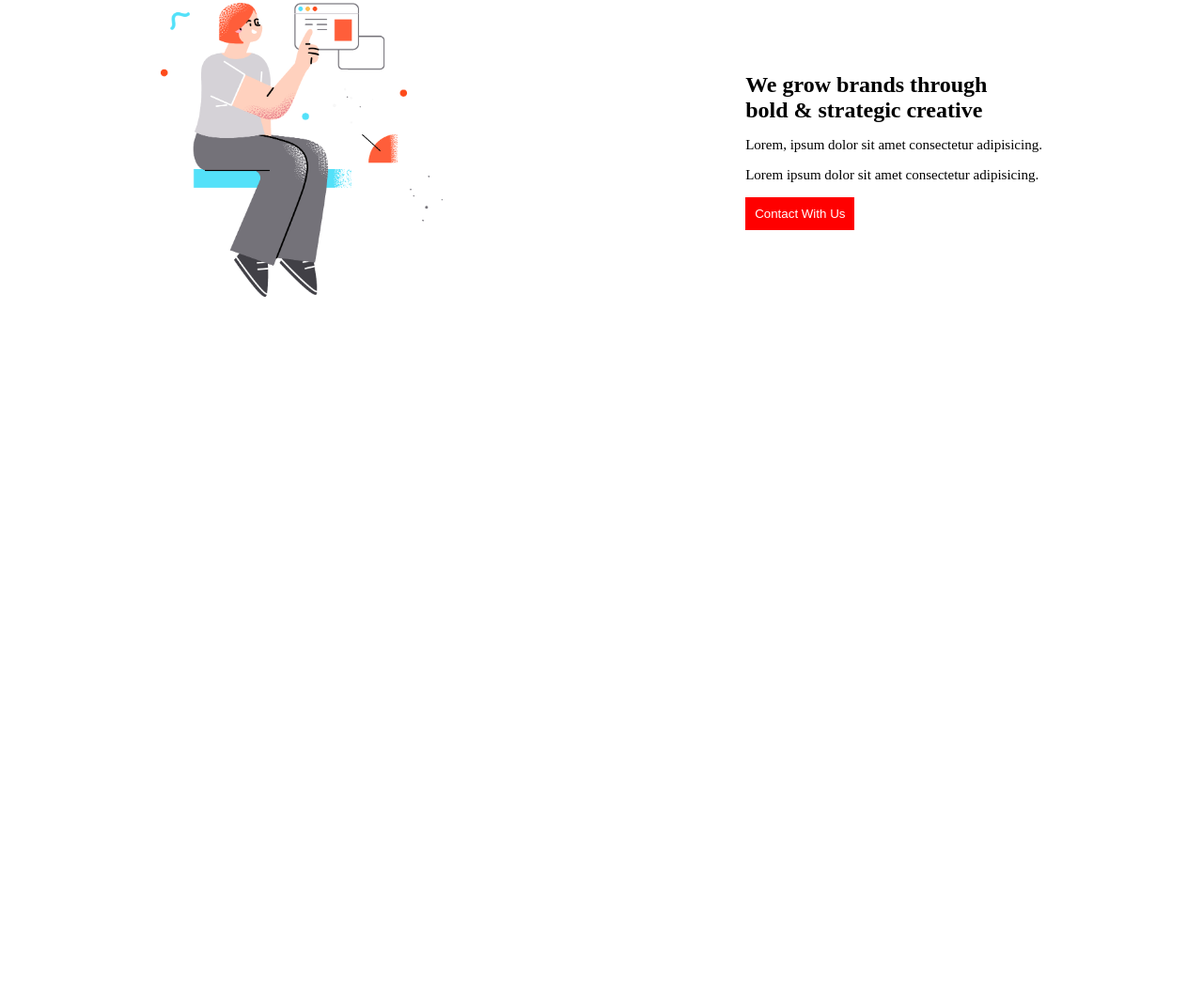
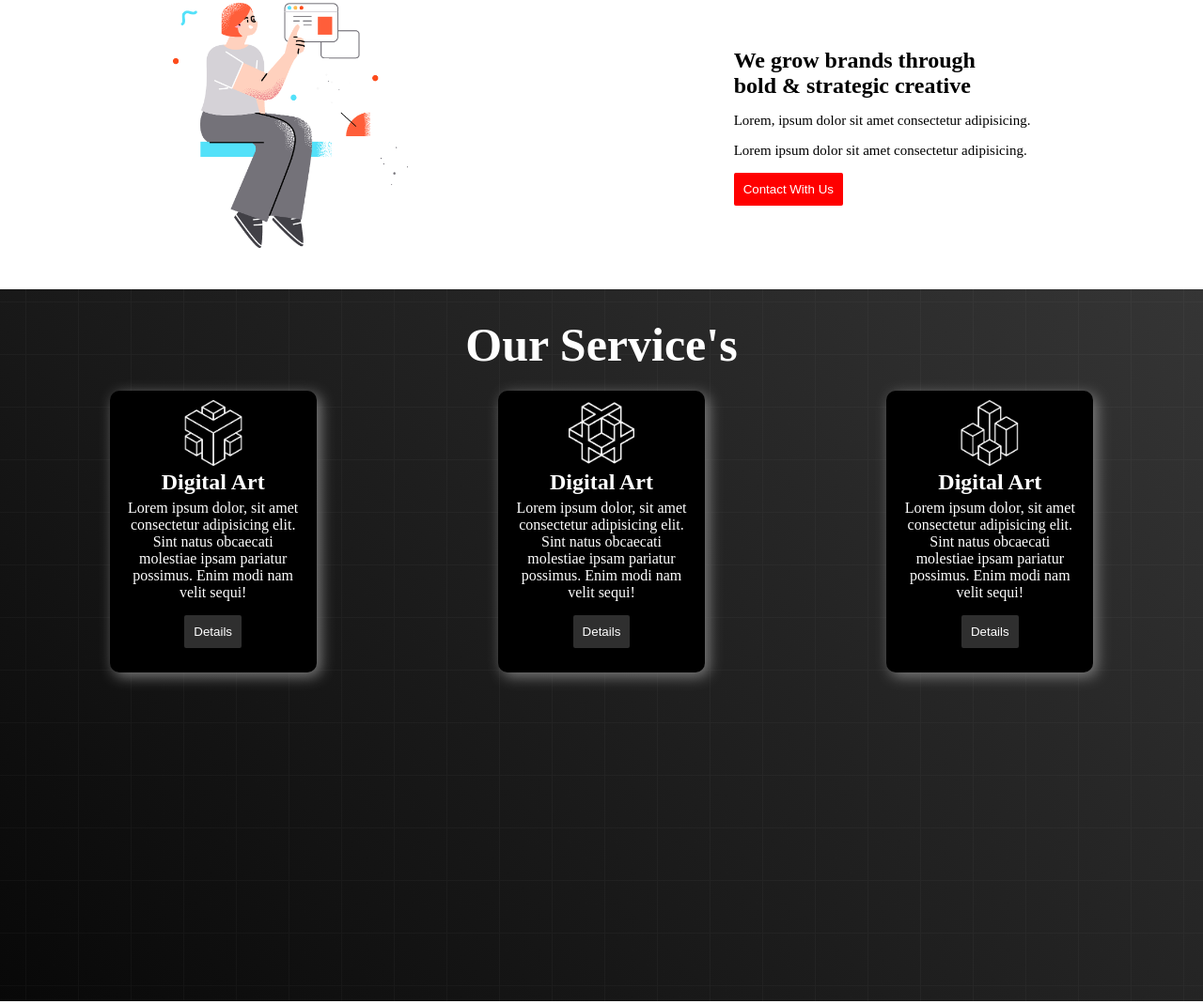
Before and after one commit to tazbir01/my-first-github-ripo, a plain HTML site: page index.html in a window 1280 px wide. Shown: the part 953-2022 px from the top of the page at 94% size. Before the commit the page ends 1283 px from the top, so only its background shows below. Drawn offline with Linux system fonts and the light colour scheme.

Commit message:
added box model

```diff
--- a/index.html
+++ b/index.html
@@ -63,6 +63,33 @@
                 </div>
             </div>
         </section>
+        <!-- this is our service's section -->
+        <section>
+            <div class="service-container">
+                <h1 class="title service-title">Our Service's</h1>
+                <div class="box-container">
+
+                    <div class="box">
+                        <img class="icon" src="images/0.png" alt="">
+                        <h2 class="box-title">Digital Art</h2>
+                        <p class="box-description">Lorem ipsum dolor, sit amet consectetur adipisicing elit. Sint natus obcaecati molestiae ipsam pariatur possimus. Enim modi nam velit sequi!</p>
+                        <button class="btn box-btn">Details</button>
+                    </div>
+                    <div class="box">
+                        <img class="icon" src="images/1.png" alt="">
+                        <h2 class="box-title">Digital Art</h2>
+                        <p class="box-description">Lorem ipsum dolor, sit amet consectetur adipisicing elit. Sint natus obcaecati molestiae ipsam pariatur possimus. Enim modi nam velit sequi!</p>
+                        <button class="btn box-btn">Details</button>
+                    </div>
+                    <div class="box">
+                        <img class="icon" src="images/2.png" alt="">
+                        <h2 class="box-title">Digital Art</h2>
+                        <p class="box-description">Lorem ipsum dolor, sit amet consectetur adipisicing elit. Sint natus obcaecati molestiae ipsam pariatur possimus. Enim modi nam velit sequi!</p>
+                        <button class="btn box-btn">Details</button>
+                    </div>
+                </div>
+            </div>
+        </section>
     </main>
     <footer></footer>
 </body>
--- a/style.css
+++ b/style.css
@@ -24,13 +24,13 @@
     font-size: 18px;
 }
 .banner-image{
-    width: 300px;
+    width: 250px;
 }
 
 .banner-contener{
     display: flex;
     background-image: url("images/background.png"),linear-gradient(45deg,rgb(8, 8, 8),rgb(53, 53, 53));
-    justify-content: center;
+    justify-content:space-around;
     align-items: center;
     height: 100vh;
     background-size: cover;
@@ -53,6 +53,7 @@
     color: white;
     border: none;
     padding: 10px;
+    border-radius: 2px;
 }
 
 .about-container{
@@ -66,3 +67,41 @@
     text-align: center;
     padding: 10px;
 }
+
+.service-container{
+    background-image: url("images/background.png"),linear-gradient(45deg,rgb(8, 8, 8),rgb(53, 53, 53));
+}
+.box-container{
+    display: flex;
+    justify-content: space-around;
+    height: 80vh;
+    margin: 10px;
+    padding: 10px;
+}
+
+.box{
+    background-color: black;
+    color: white;
+    height: 280px;
+    width: 200px;
+    text-align: center;
+    padding: 10px;
+    border-radius: 10px;
+    box-shadow: 4px 4px 15px gray;
+}
+.service-title{
+    margin-top: 30px;
+    padding-top: 30px;
+    color: white;
+    text-align: center;
+}
+.icon{
+    width: 70px;
+}
+.box-btn{
+    background-color: rgba(128, 128, 128, 0.363);
+    margin-top: 10px;
+}
+.box-description{
+    padding: 5px;
+}
```
